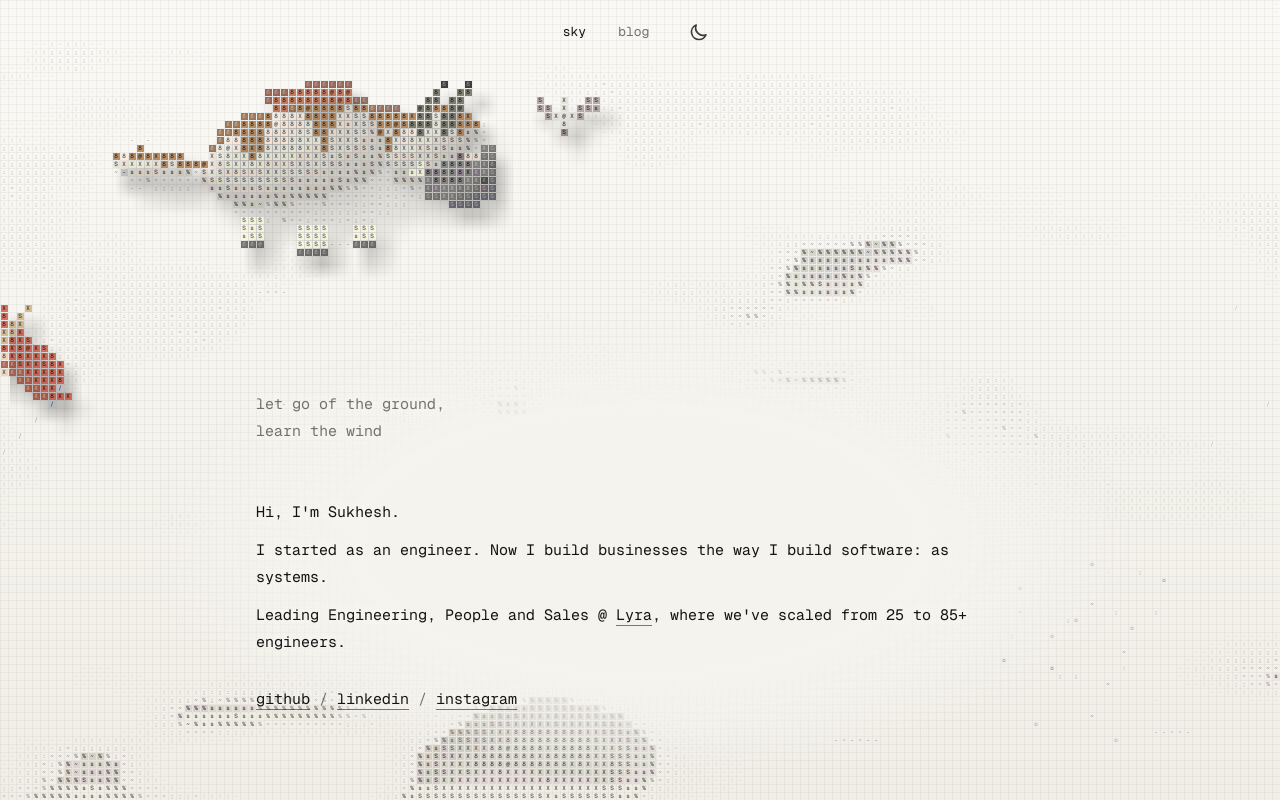
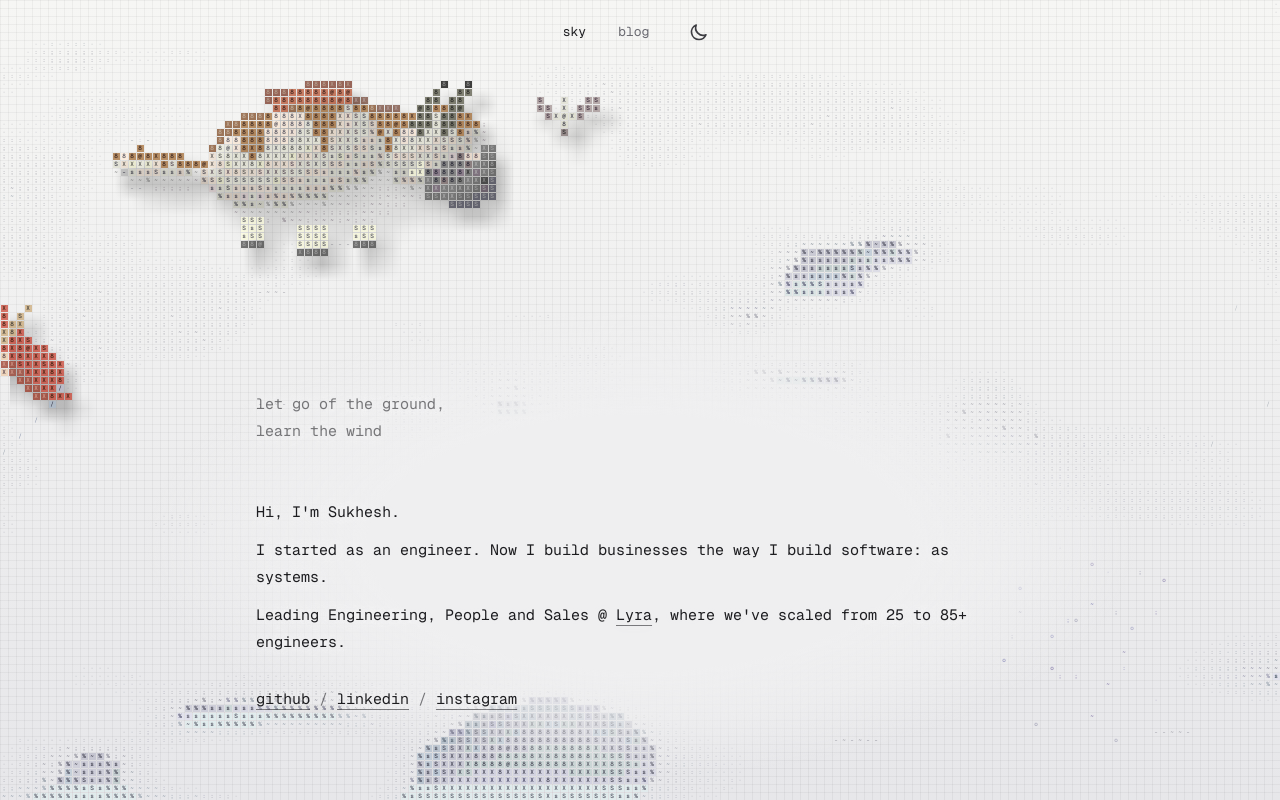
Before and after one commit to KeSukhesh/kesukhesh.github.io, an Astro site: page / in a window 1280 px wide. Built offline with nearby package versions, Linux system fonts and the light colour scheme; Astro itself is replaced by a stand-in of ours; animation ran at ten frames a second.

Commit message:
Revert "Claude palette: ivory and warm charcoal sky, clay accent"
This reverts commit 2d6cab9267b631c52687f990b416a32e5959197d.

```diff
--- a/src/pages/index.astro
+++ b/src/pages/index.astro
@@ -36,8 +36,8 @@ const links = [
 
 <style>
   /* Text sits straight on the sky, haloed in the sky's own colour so passing fliers don't swallow it. */
-  .intro { --text: #faf9f5; --dim: rgb(250 249 245 / .6); --halo: #242322; --clay: #d97757; color: var(--text); }
-  :global(html:not(.dark)) .intro { --text: #141413; --dim: rgb(20 20 19 / .58); --halo: #f4f3ee; }
+  .intro { --text: #f2efe8; --dim: rgb(242 239 232 / .6); --halo: #151517; color: var(--text); }
+  :global(html:not(.dark)) .intro { --text: #1d1d20; --dim: rgb(29 29 32 / .58); --halo: #efeff0; }
   .intro p { text-shadow: 0 0 4px var(--halo), 0 0 12px var(--halo); }
   /* Soft pool of sky colour behind the copy: fliers dim as they pass under the text instead of fighting it. */
   .copy::before {
@@ -55,7 +55,7 @@ const links = [
     text-underline-offset: 5px;
     transition: text-decoration-color .2s;
   }
-  .intro a:hover { text-decoration-color: var(--clay); }
+  .intro a:hover { text-decoration-color: currentColor; }
   .intro a:focus-visible { outline: 2px solid currentColor; outline-offset: 3px; }
   .cursor {
     display: inline-block;
@@ -63,7 +63,7 @@ const links = [
     height: 1.05em;
     margin-left: 4px;
     vertical-align: -.18em;
-    background: var(--clay);
+    background: currentColor;
     animation: blink 1.1s steps(1) infinite;
   }
   @keyframes blink { 50% { opacity: 0; } }
--- a/src/scripts/skies-scene.js
+++ b/src/scripts/skies-scene.js
@@ -107,8 +107,8 @@ export function startSkies(cvs) {
   function buildBg() {
     const b = bg.getContext('2d'), W = cvs.width, H = cvs.height;
     const g = b.createLinearGradient(0, 0, 0, H);
-    if (light) { g.addColorStop(0, '#faf9f5'); g.addColorStop(1, '#f0eee6'); }
-    else { g.addColorStop(0, '#1f1e1d'); g.addColorStop(1, '#262624'); }
+    if (light) { g.addColorStop(0, '#f6f6f4'); g.addColorStop(1, '#e7e7ea'); }
+    else { g.addColorStop(0, '#111113'); g.addColorStop(1, '#1a1a1d'); }
     b.fillStyle = g; b.fillRect(0, 0, W, H);
     b.strokeStyle = light ? 'rgba(0,0,0,0.04)' : 'rgba(255,255,255,0.024)'; b.lineWidth = 1;
     b.beginPath();
@@ -152,10 +152,10 @@ export function startSkies(cvs) {
       makeLayer({ speed: 0.18, freq: 0.05, aspect: 2.2, thr: 0.56, band: v => 1 - smooth(0.5, 0.85, v), dmax: 0.22,
         c0: [92, 96, 108], c1: [148, 152, 164], c0L: [150, 156, 170], c1L: [178, 184, 196], op: 0.7, z: 40 }),
       makeLayer({ speed: 0.5, freq: 0.035, aspect: 2.6, thr: 0.54, band: v => Math.exp(-(((v - 0.4) / 0.2) ** 2)), dmax: 0.62,
-        c0: [118, 112, 104], c1: [214, 208, 196], c0L: [168, 160, 146], c1L: [222, 216, 204], op: 0.8, z: 50 }),
+        c0: [108, 112, 124], c1: [204, 206, 214], c0L: [140, 148, 166], c1L: [206, 210, 220], op: 0.8, z: 50 }),
       makeLayer({ speed: 1.3, freq: 0.025, aspect: 2.4, thr: 0.56,
         band: v => Math.max(Math.exp(-(((v - 0.93) / 0.13) ** 2)), 0.8 * Math.exp(-(((v - 0.04) / 0.08) ** 2))), dmax: 0.85,
-        c0: [134, 128, 118], c1: [240, 236, 228], c0L: [160, 152, 138], c1L: [230, 226, 216], op: 0.72, z: 60 }),
+        c0: [124, 128, 140], c1: [238, 238, 242], c0L: [132, 140, 160], c1L: [222, 224, 232], op: 0.72, z: 60 }),
     ];
     tooth = { first: true };
     parts = []; blasts = [];
--- a/src/styles/global.css
+++ b/src/styles/global.css
@@ -3,29 +3,29 @@
 /* Dark mode: class-based toggle */
 @custom-variant dark (&:where(.dark, .dark *));
 
-/* Claude palette: ivory and warm charcoal, the same the Sky hero is painted on. Accent is clay. */
+/* Plain sky: the same near-white and near-black the Skies hero is painted on. Accent is Aang's airbending blue. */
 :root {
-  --bg: #FAF9F5;
-  --fg: #141413;
-  --ink-2: #3D3D3A;
-  --muted: #73726C;
-  --forest: #C96442;        /* accent (token name kept from the old theme) */
-  --forest-light: #D97757;
-  --forest-dark: #3D3D3A;
-  --border: #E3E1D8;
-  --parch: #F0EEE6;
+  --bg: #EFEFF0;
+  --fg: #1D1D20;
+  --ink-2: #3D3D42;
+  --muted: #6B6B72;
+  --forest: #2F6FC4;        /* accent (token name kept from the old theme) */
+  --forest-light: #4A88D8;
+  --forest-dark: #3D3D42;
+  --border: #DCDCE0;
+  --parch: #E6E6E9;
 }
 
 .dark {
-  --bg: #262624;
-  --fg: #FAF9F5;
-  --ink-2: #C2C0B6;
-  --muted: #9C9A92;
-  --forest: #D97757;
-  --forest-light: #E89A7E;
-  --forest-dark: #C2C0B6;
-  --border: #3A3936;
-  --parch: #30302E;
+  --bg: #151517;
+  --fg: #E6E6E8;
+  --ink-2: #BCBCC2;
+  --muted: #8A8A92;
+  --forest: #7FB4F0;
+  --forest-light: #A6CCF6;
+  --forest-dark: #BCBCC2;
+  --border: #2A2A2F;
+  --parch: #1D1D20;
 }
 
 @theme inline {
```
